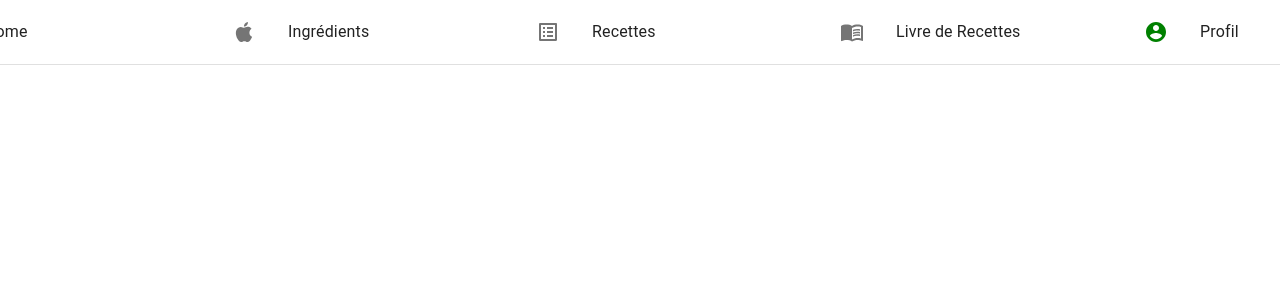
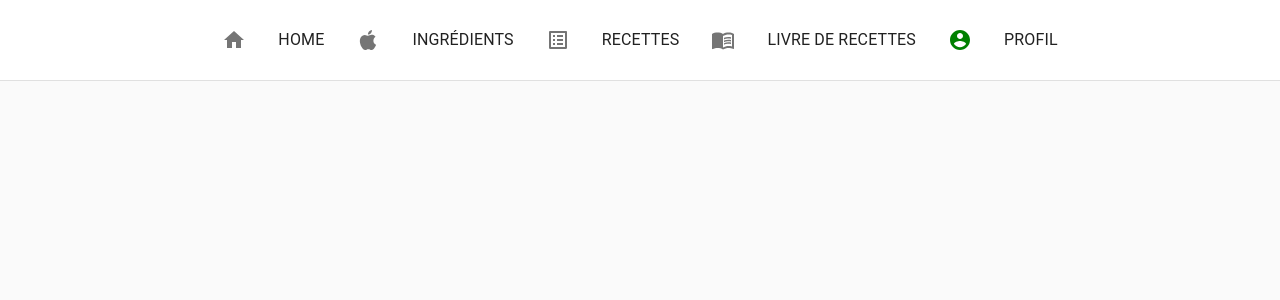
Before and after one commit to Ots-S/MyFood-Demo, a React (Create React App) app: page /user in a window 1280 px wide. Shown: the top 300 px of the page. Built offline with nearby package versions, Linux system fonts and the light colour scheme; the HTML template or start-up script is replaced by a standard one.

Commit message:
fix reponsive drawer

```diff
--- a/src/App.js
+++ b/src/App.js
@@ -1,7 +1,7 @@
 import React from "react";
 import "./App.css";
 import Home from "./components/Home";
-import Drawer from "./components/Drawer";
+import ResponsiveDrawer from "./components/ResponsiveDrawer";
 import Ingredients from "./components/Ingredients/Ingredients";
 import Recipes from "./components/Recipes/Recipes";
 import Cookbooks from "./components/Cookbooks";
@@ -19,7 +19,7 @@ export default function App() {
   return (
     <div className={classes.container}>
       <Router>
-        <Drawer />
+        <ResponsiveDrawer />
         <Switch>
           <Route exact path="/" component={Home} />
           <Route exact path="/ingredients" component={Ingredients} />
--- a/src/components/Drawer.jsx
+++ /dev/null
@@ -1,160 +0,0 @@
-import React, { useState, useEffect } from "react";
-import { Drawer as MUIDrawer } from "@material-ui/core";
-import { makeStyles } from "@material-ui/core/styles";
-import {
-  List,
-  Divider,
-  ListItem,
-  ListItemIcon,
-  ListItemText,
-  Box,
-  Hidden,
-  AppBar,
-  Toolbar,
-  IconButton,
-  Typography,
-} from "@material-ui/core";
-import { useHistory } from "react-router-dom";
-import MenuBookIcon from "@material-ui/icons/MenuBook";
-import ListAltIcon from "@material-ui/icons/ListAlt";
-import HomeIcon from "@material-ui/icons/Home";
-import AppleIcon from "@material-ui/icons/Apple";
-import AccountCircleIcon from "@material-ui/icons/AccountCircle";
-import MenuIcon from "@material-ui/icons/Menu";
-
-const drawerWidth = 240;
-
-const useStyles = makeStyles(theme => ({
-  list: {
-    [theme.breakpoints.up("sm")]: {
-      display: "flex",
-      flexDirection: "row",
-      justifyContent: "center",
-    },
-  },
-  appBar: {
-    [theme.breakpoints.up("sm")]: {
-      width: `calc(100% - ${drawerWidth}px)`,
-      marginLeft: drawerWidth,
-    },
-  },
-  menuButton: {
-    marginRight: theme.spacing(2),
-    [theme.breakpoints.up("sm")]: {
-      display: "none",
-    },
-  },
-  listItem: {
-    width: "15rem",
-  },
-  logoContainer: {
-    color: "green",
-  },
-  toolbar: theme.mixins.toolbar,
-  drawerPaper: {
-    width: drawerWidth,
-  },
-  content: {
-    flexGrow: 1,
-    padding: theme.spacing(3),
-  },
-}));
-
-export default function Drawerr() {
-  const classes = useStyles();
-  let history = useHistory();
-  const itemsList = [
-    { name: "Home", path: "/", icon: <HomeIcon /> },
-    { name: "Ingrédients", path: "/ingredients", icon: <AppleIcon /> },
-    { name: "Recettes", path: "/recipes", icon: <ListAltIcon /> },
-    { name: "Livre de Recettes", path: "/cookbooks", icon: <MenuBookIcon /> },
-    { name: "Profil", path: "/user", icon: <AccountCircleIcon /> },
-  ];
-  const [itemSelected, setItemSelected] = useState();
-  const [mobileOpen, setMobileOpen] = useState(true);
-
-  const handleDrawerToggle = () => {
-    setMobileOpen(!mobileOpen);
-  };
-
-  useEffect(() => {
-    itemsList.forEach(
-      item =>
-        item.path === window.location.pathname && setItemSelected(item.name)
-    );
-  }, []);
-
-  function handleClick(item) {
-    history.push(item.path);
-    setItemSelected(item.name);
-  }
-
-  console.log("window.location.pathname", window.location.pathname);
-
-  return (
-    <div>
-      <Hidden xsDown>
-        <MUIDrawer variant="permanent" className={classes.menu} anchor="top">
-          <List className={classes.list}>
-            {itemsList.map(item => (
-              <Box mx={4} key={item.name} onClick={() => handleClick(item)}>
-                <ListItem button className={classes.listItem}>
-                  <ListItemIcon
-                    className={
-                      itemSelected === item.name && classes.logoContainer
-                    }
-                  >
-                    {item.icon}
-                  </ListItemIcon>
-                  <ListItemText primary={item.name} />
-                </ListItem>
-              </Box>
-            ))}
-          </List>
-        </MUIDrawer>
-      </Hidden>
-      <Hidden smUp>
-        <MUIDrawer
-          variant="temporary"
-          anchor="left"
-          className={(classes.menu, classes.toolbar)}
-          anchor="top"
-          open={mobileOpen}
-        >
-          <AppBar position="fixed" className={classes.appBar}>
-            <Toolbar>
-              <IconButton
-                color="inherit"
-                aria-label="open drawer"
-                edge="start"
-                onClick={handleDrawerToggle}
-                className={classes.menuButton}
-              >
-                <MenuIcon />
-              </IconButton>
-              <Typography variant="h6" noWrap>
-                MyFood
-              </Typography>
-            </Toolbar>
-          </AppBar>
-          <List className={classes.list}>
-            {itemsList.map(item => (
-              <Box mx={4} key={item.name} onClick={() => handleClick(item)}>
-                <ListItem button className={classes.listItem}>
-                  <ListItemIcon
-                    className={
-                      itemSelected === item.name && classes.logoContainer
-                    }
-                  >
-                    {item.icon}
-                  </ListItemIcon>
-                  <ListItemText primary={item.name} />
-                </ListItem>
-              </Box>
-            ))}
-          </List>
-        </MUIDrawer>
-      </Hidden>
-    </div>
-  );
-}
--- a/src/components/Home.jsx
+++ b/src/components/Home.jsx
@@ -3,7 +3,7 @@ import { Grid, Typography } from "@material-ui/core";
 import { makeStyles } from "@material-ui/core/styles";
 import homeImage from "../assets/photo-1566385101042-1a0aa0c1268c.jpg";
 
-const useStyles = makeStyles({
+const useStyles = makeStyles(theme => ({
   container: {
     backgroundImage: `url(${homeImage})`,
     height: "100vh",
@@ -12,10 +12,10 @@ const useStyles = makeStyles({
   },
   content: {
     backgroundColor: "white",
-    height: "50%",
     borderRadius: 20,
+    [theme.breakpoints.up("sm")]: { height: "50%" },
   },
-});
+}));
 
 export default function Home() {
   const classes = useStyles();
@@ -35,7 +35,7 @@ export default function Home() {
         lg={4}
         className={classes.content}
       >
-        <Typography variant="h2" color="secondary">
+        <Typography variant="h2" style={{ color: "green" }}>
           MyFood
         </Typography>
       </Grid>
--- /dev/null
+++ b/src/components/ResponsiveDrawer.jsx
@@ -0,0 +1,181 @@
+import React, { useState, useEffect } from "react";
+import PropTypes from "prop-types";
+import {
+  AppBar,
+  Box,
+  CssBaseline,
+  Drawer,
+  Hidden,
+  IconButton,
+  List,
+  ListItem,
+  Toolbar,
+  ListItemIcon,
+  ListItemText,
+} from "@material-ui/core";
+import MenuIcon from "@material-ui/icons/Menu";
+import { makeStyles, useTheme } from "@material-ui/core/styles";
+import MenuBookIcon from "@material-ui/icons/MenuBook";
+import ListAltIcon from "@material-ui/icons/ListAlt";
+import HomeIcon from "@material-ui/icons/Home";
+import AppleIcon from "@material-ui/icons/Apple";
+import AccountCircleIcon from "@material-ui/icons/AccountCircle";
+import { useHistory } from "react-router-dom";
+
+const drawerWidth = 240;
+
+const useStyles = makeStyles(theme => ({
+  root: {
+    display: "flex",
+  },
+  list: {
+    [theme.breakpoints.up("sm")]: {
+      display: "flex",
+      flexDirection: "row",
+      justifyContent: "center",
+    },
+  },
+  appBar: {
+    [theme.breakpoints.up("sm")]: {
+      width: `calc(100% - ${drawerWidth}px)`,
+      marginLeft: drawerWidth,
+    },
+    backgroundColor: "transparent",
+  },
+  whiteMenuButton: {
+    marginRight: theme.spacing(2),
+    [theme.breakpoints.up("sm")]: {
+      display: "none",
+    },
+  },
+  blackMenuButton: {
+    marginRight: theme.spacing(2),
+    [theme.breakpoints.up("sm")]: {
+      display: "none",
+    },
+    color: "green",
+  },
+  selectedIcon: {
+    color: "green",
+  },
+  link: {
+    fontWeight: "400",
+  },
+  // necessary for content to be below app bar
+  drawerPaper: {
+    width: drawerWidth,
+  },
+  content: {
+    flexGrow: 1,
+    padding: theme.spacing(3),
+  },
+}));
+
+function ResponsiveDrawer() {
+  const classes = useStyles();
+  const theme = useTheme();
+  const [mobileOpen, setMobileOpen] = React.useState(false);
+  const [itemSelected, setItemSelected] = useState();
+  let history = useHistory();
+
+  useEffect(() => {
+    itemsList.forEach(
+      item =>
+        item.path === window.location.pathname && setItemSelected(item.name)
+    );
+  }, []);
+
+  function goToLink(item) {
+    history.push(item.path);
+    setMobileOpen(false);
+    setItemSelected(item.name);
+  }
+
+  const itemsList = [
+    { name: "Home", path: "/", icon: <HomeIcon /> },
+    { name: "Ingrédients", path: "/ingredients", icon: <AppleIcon /> },
+    { name: "Recettes", path: "/recipes", icon: <ListAltIcon /> },
+    { name: "Livre de Recettes", path: "/cookbooks", icon: <MenuBookIcon /> },
+    { name: "Profil", path: "/user", icon: <AccountCircleIcon /> },
+  ];
+
+  const handleDrawerToggle = () => {
+    setMobileOpen(!mobileOpen);
+  };
+
+  const drawer = (
+    <div>
+      <div className={classes.toolbar} />
+      <List className={classes.list}>
+        {itemsList.map(item => (
+          <Box my={1}>
+            <ListItem button key={item.name} onClick={() => goToLink(item)}>
+              <ListItemIcon
+                className={itemSelected === item.name && classes.selectedIcon}
+              >
+                {item.icon}
+              </ListItemIcon>
+              <ListItemText primary={item.name.toUpperCase()} />
+            </ListItem>
+          </Box>
+        ))}
+      </List>
+    </div>
+  );
+
+  return (
+    <div className={classes.root}>
+      <CssBaseline />
+      <AppBar position="fixed" className={classes.appBar} elevation={0}>
+        <Toolbar className={classes.toolbar}>
+          <IconButton
+            color="inherit"
+            aria-label="open drawer"
+            edge="start"
+            onClick={handleDrawerToggle}
+            className={
+              itemSelected === "Home"
+                ? classes.whiteMenuButton
+                : classes.blackMenuButton
+            }
+          >
+            <MenuIcon />
+          </IconButton>
+        </Toolbar>
+      </AppBar>
+      <nav className={classes.drawer} aria-label="links">
+        <Hidden smUp implementation="css">
+          <Drawer
+            variant="temporary"
+            anchor="left"
+            open={mobileOpen}
+            onClose={handleDrawerToggle}
+            classes={{
+              paper: classes.drawerPaper,
+            }}
+            ModalProps={{
+              keepMounted: true,
+            }}
+          >
+            {drawer}
+          </Drawer>
+        </Hidden>
+        <Hidden xsDown implementation="css">
+          <Drawer anchor="top" variant="permanent" open>
+            {drawer}
+          </Drawer>
+        </Hidden>
+      </nav>
+    </div>
+  );
+}
+
+ResponsiveDrawer.propTypes = {
+  /**
+   * Injected by the documentation to work in an iframe.
+   * You won't need it on your project.
+   */
+  window: PropTypes.func,
+};
+
+export default ResponsiveDrawer;
```
